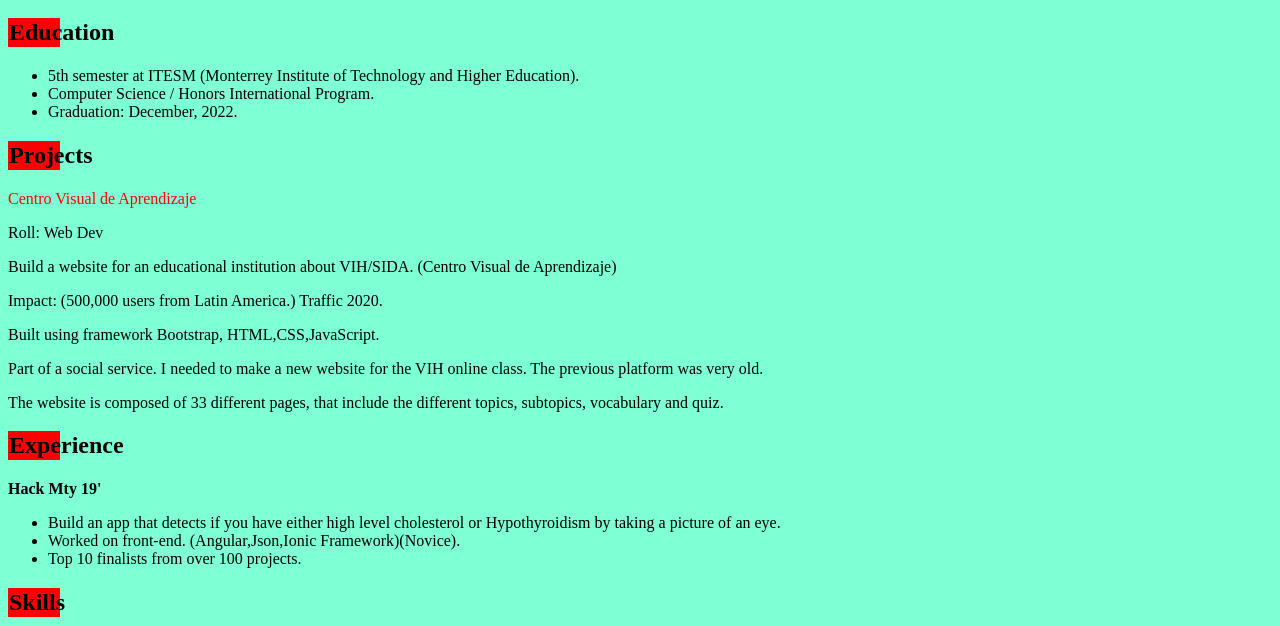
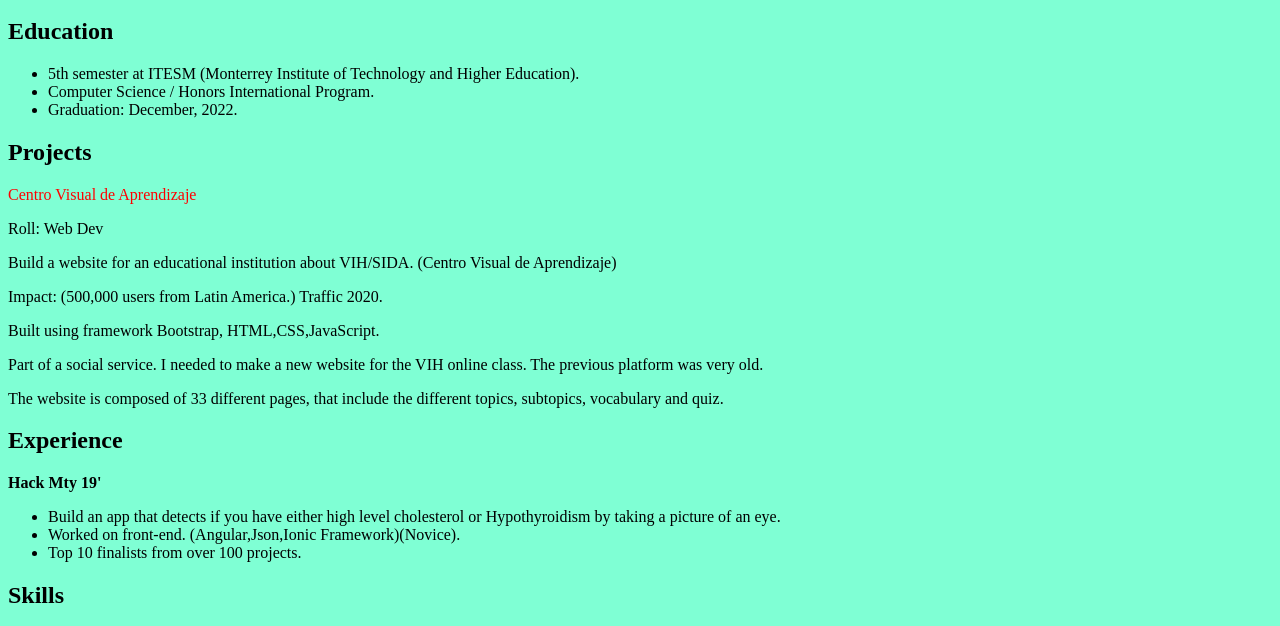
Before and after one commit to RodrigoGelacio/CurriculumCS, a plain HTML site: page index.html in a window 1280 px wide. Shown: the part 162-788 px from the top of the page. Drawn offline with Linux system fonts and the light colour scheme.

Commit message:
Update style.css

```diff
--- a/style.css
+++ b/style.css
@@ -1,12 +1,11 @@
 body{
   background-color: aquamarine;
 }
-h2{
+.secciones{
   border-style: solid;
   border-width: thin;
   border-color: red;
   background-color: red;
-  width:50px;
 }
 #profilePicture{
   float: right;
```
